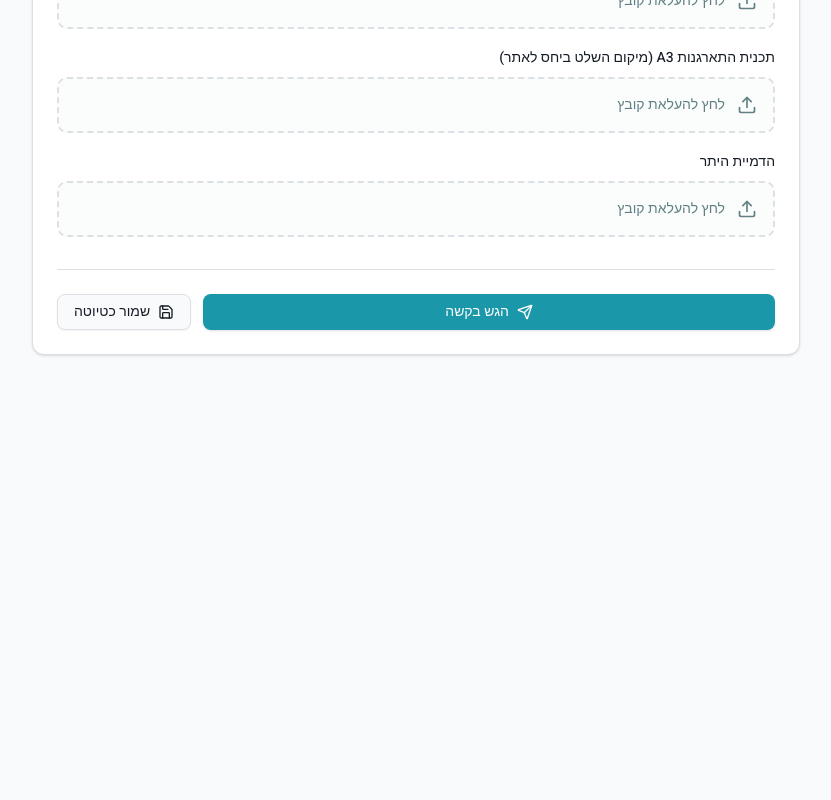
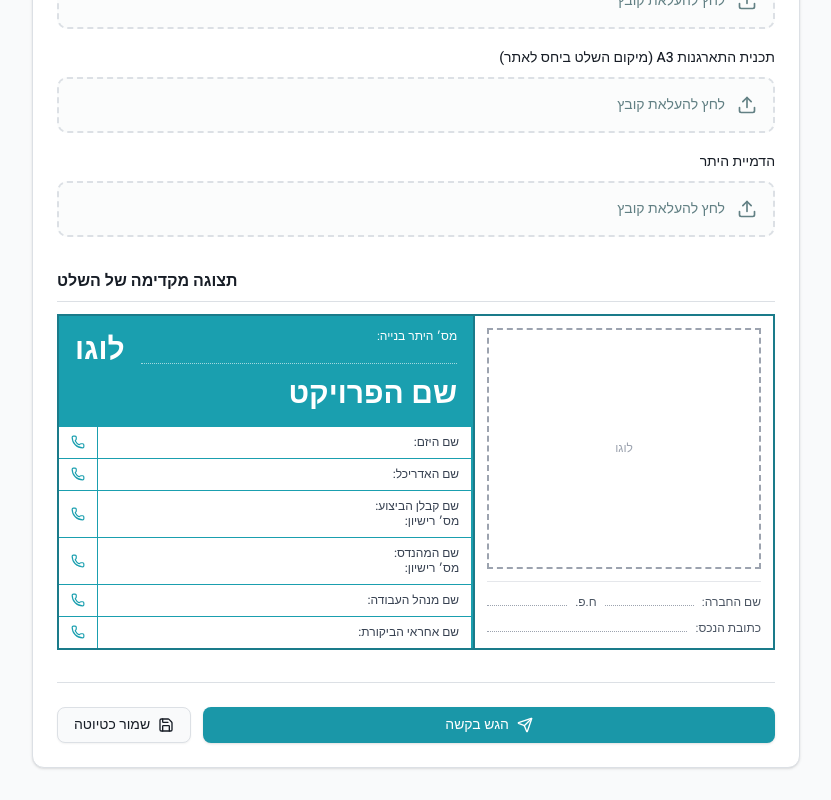
Before and after one commit to Anat1969/SignAshdod-GH, a React (Vite) app: page /new-request in a window 1280 px wide. Shown: the part 1467-2267 px from the top of the page, without its empty margins (224-1055 px from the left). Before the commit the page ends 1854 px from the top, so only its background shows below. Built offline with nearby package versions, Linux system fonts and the light colour scheme; no server answers.

Commit message:
File changes

```diff
--- a/src/pages/NewRequest.jsx
+++ b/src/pages/NewRequest.jsx
@@ -8,6 +8,7 @@ import { Send, Save, Loader2, Signpost, Fence } from "lucide-react";
 import { toast } from "sonner";
 import ProjectSignForm from "../components/ProjectSignForm";
 import TalkingFenceForm from "../components/TalkingFenceForm";
+import SignPreview from "../components/SignPreview";
 
 export default function NewRequest() {
   const navigate = useNavigate();
@@ -63,6 +64,10 @@ export default function NewRequest() {
 
             <TabsContent value="project_sign">
               <ProjectSignForm form={form} setForm={setForm} />
+              <div className="mt-8">
+                <h3 className="text-base font-semibold mb-3 text-foreground border-b border-border pb-2">תצוגה מקדימה של השלט</h3>
+                <SignPreview request={form} />
+              </div>
             </TabsContent>
             <TabsContent value="talking_fence">
               <TalkingFenceForm form={form} setForm={setForm} />
```
